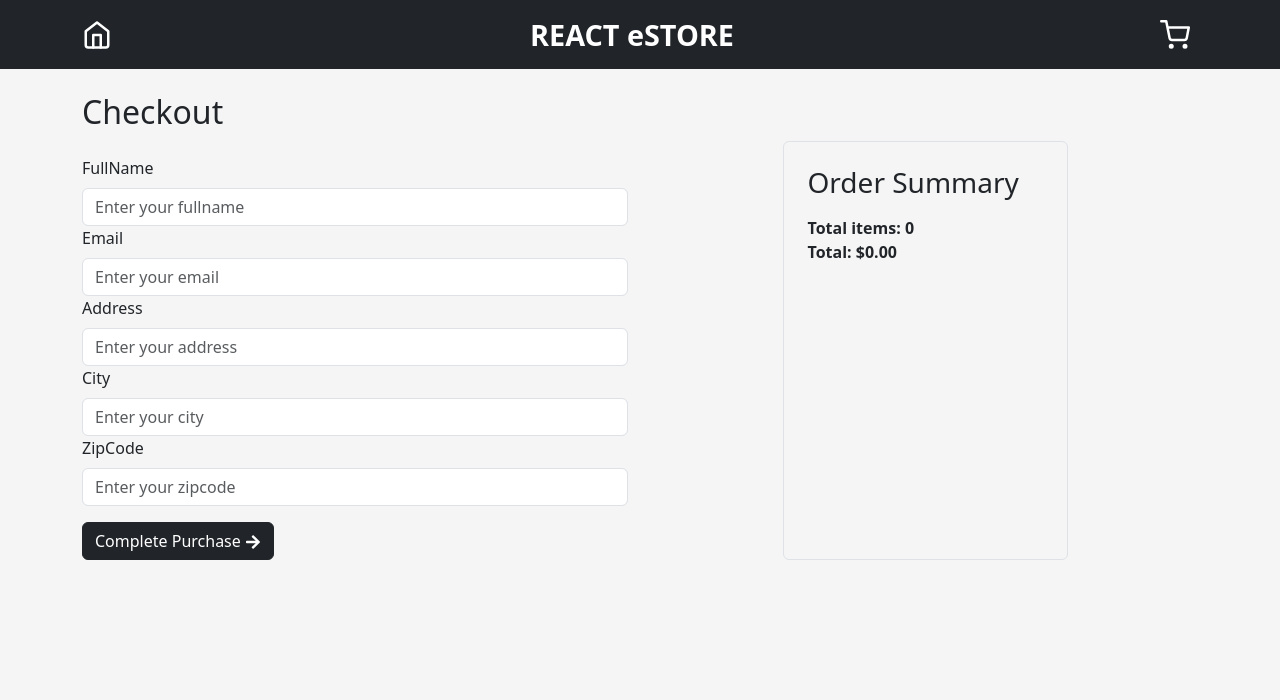
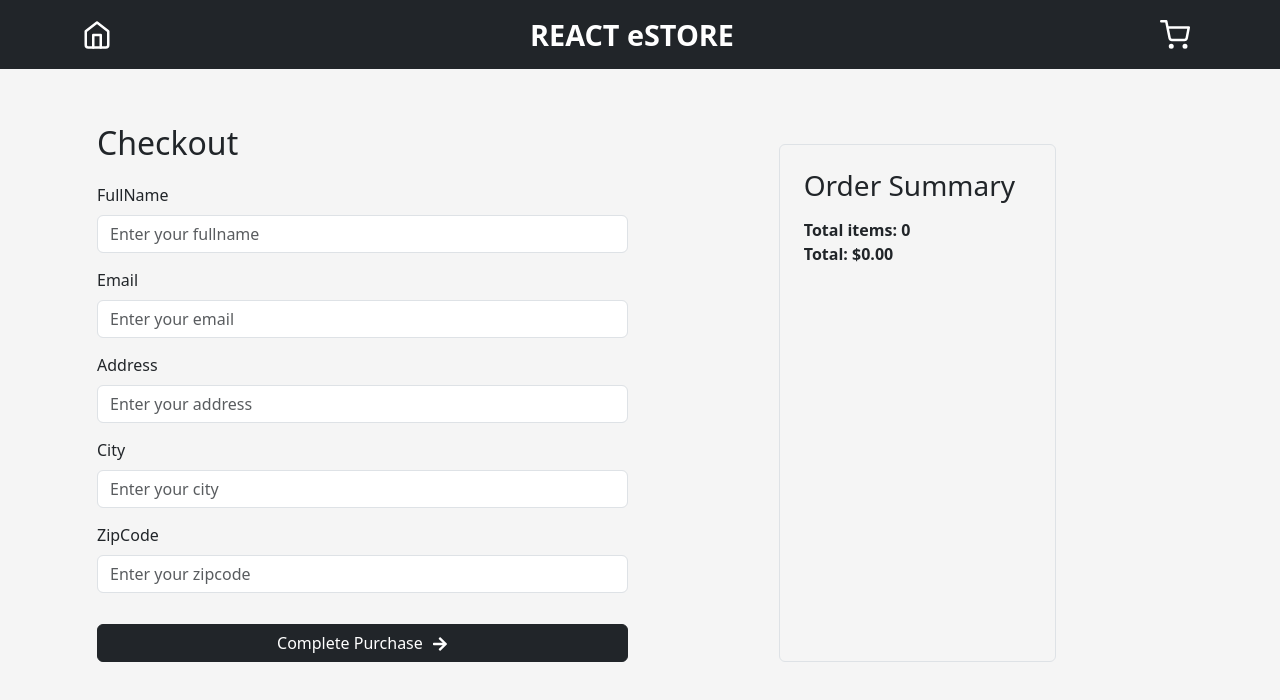
Before and after one commit to OMARxKHALID/reduxStore, a React (Vite) app: page /checkout in a window 1280 px wide. Shown: the top 700 px of the page. Built offline with nearby package versions, Linux system fonts and the light colour scheme.

Commit message:
10th commit

```diff
--- a/src/components/Cart.jsx
+++ b/src/components/Cart.jsx
@@ -33,7 +33,7 @@ const Cart = () => {
           <Col sm={12}>
             <div className="text-center">
               <p>Your cart is currently empty.</p>
-              <FaShoppingCart size={150}  color="#ccc" style={{ height: '50vh' }} />
+              <FaShoppingCart size={150} color="#ccc" style={{ height: '50vh' }} />
             </div>
           </Col>
         ) : (
@@ -94,9 +94,9 @@ const Cart = () => {
             {cartItems.length > 0 && <h4>Total: ${calculateTotal()}</h4>}
             {cartItems.length > 0 && <p>Total Items: {totalProducts}</p>}
           </div>
-          <div className="text-center mt-4">
+          <div className="text-center mt-4 mb-4">
             {cartItems.length > 0 && (
-              <Button as={Link} to="/checkout"  variant="dark" className="checkout-button">
+              <Button as={Link} to="/checkout" variant="dark" >
                 Proceed to Checkout <FaArrowRight className="ml-2" />
               </Button>
             )}
--- a/src/components/Checkout.jsx
+++ b/src/components/Checkout.jsx
@@ -5,6 +5,7 @@ import { FaArrowRight } from 'react-icons/fa';
 import { removeAll } from '../redux/cartSlice';
 import { ToastContainer, toast } from 'react-toastify';
 import { useNavigate } from 'react-router-dom';
+
 
 const Checkout = () => {
     const [formData, setFormData] = useState({
@@ -43,11 +44,11 @@ const Checkout = () => {
     };
 
     return (
-        <div>
-            <div className="mt-4">
+        <div style={{ padding: '15px' }} >
+            <div className="mt-3">
                 <Row>
                     <Col md={6}>
-                        <h2 className="mb-4">Checkout</h2>
+                        <h2 style={{ marginBottom: '20px' }}>Checkout</h2>
                         <Form noValidate>
                             {Object.entries(formData).map(([key, value]) => (
                                 <Form.Group key={key} controlId={key}>
@@ -58,17 +59,23 @@ const Checkout = () => {
                                         name={key}
                                         value={value}
                                         onChange={handleInputChange}
+                                        style={{ width: '100%', marginBottom: '15px' }}
                                     />
                                 </Form.Group>
                             ))}
-                            <Button variant="dark" onClick={handleCheckout} className="mt-3">
-                                Complete Purchase <FaArrowRight className="ml-2" />
+                            <Button
+                                variant="dark"
+                                onClick={handleCheckout}
+                                className="mt-3"
+                                style={{ width: '100%' }}
+                            >
+                                Complete Purchase <FaArrowRight style={{ marginLeft: '5px' }} />
                             </Button>
                         </Form>
                     </Col>
-                    <Col md={3} className="container mt-5 border rounded p-4">
-                        <h3 className="mb-3">Order Summary</h3>
-                        <div className="text-right">
+                    <Col md={3} style={{ marginTop: '20px' }} className="container border rounded p-4">
+                        <h3 style={{ marginBottom: '15px' }}>Order Summary</h3>
+                        <div style={{ textAlign: 'left' }}>
                             <strong>Total items: {cartItems.reduce((total, item) => total + item.quantity, 0)}</strong>
                             <br />
                             <strong>Total: ${cartItems.reduce((total, item) => total + item.price * item.quantity, 0).toFixed(2)}</strong>
```
